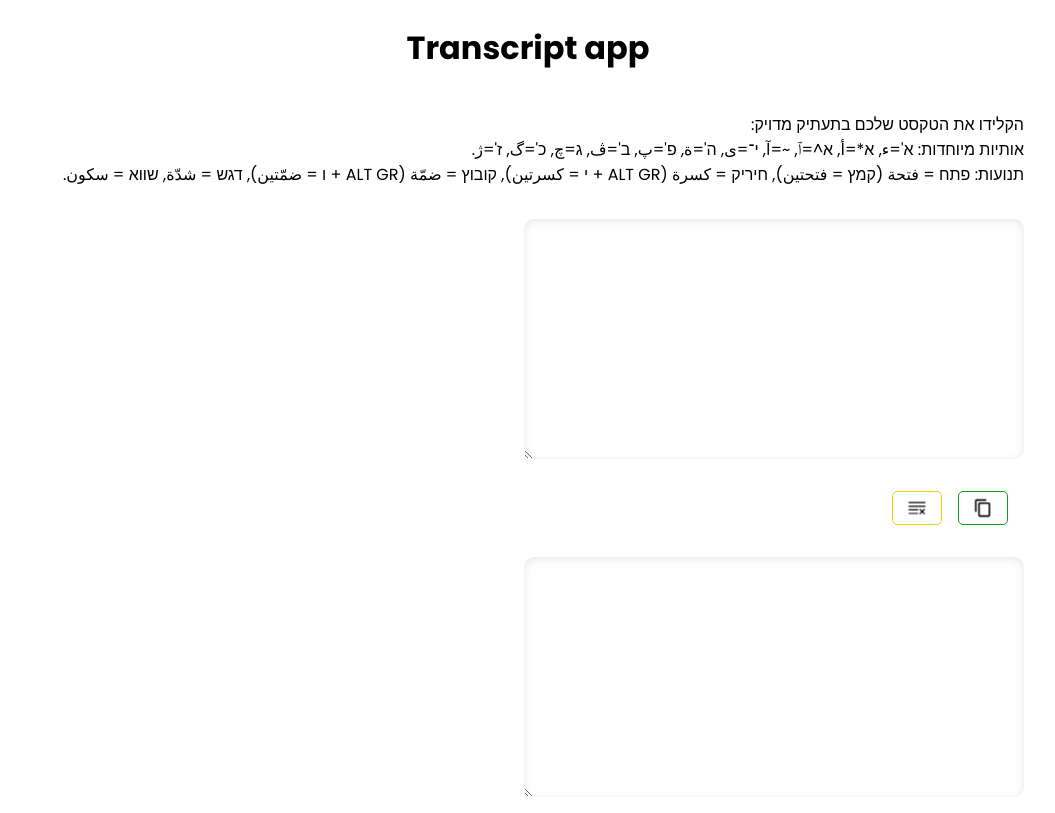
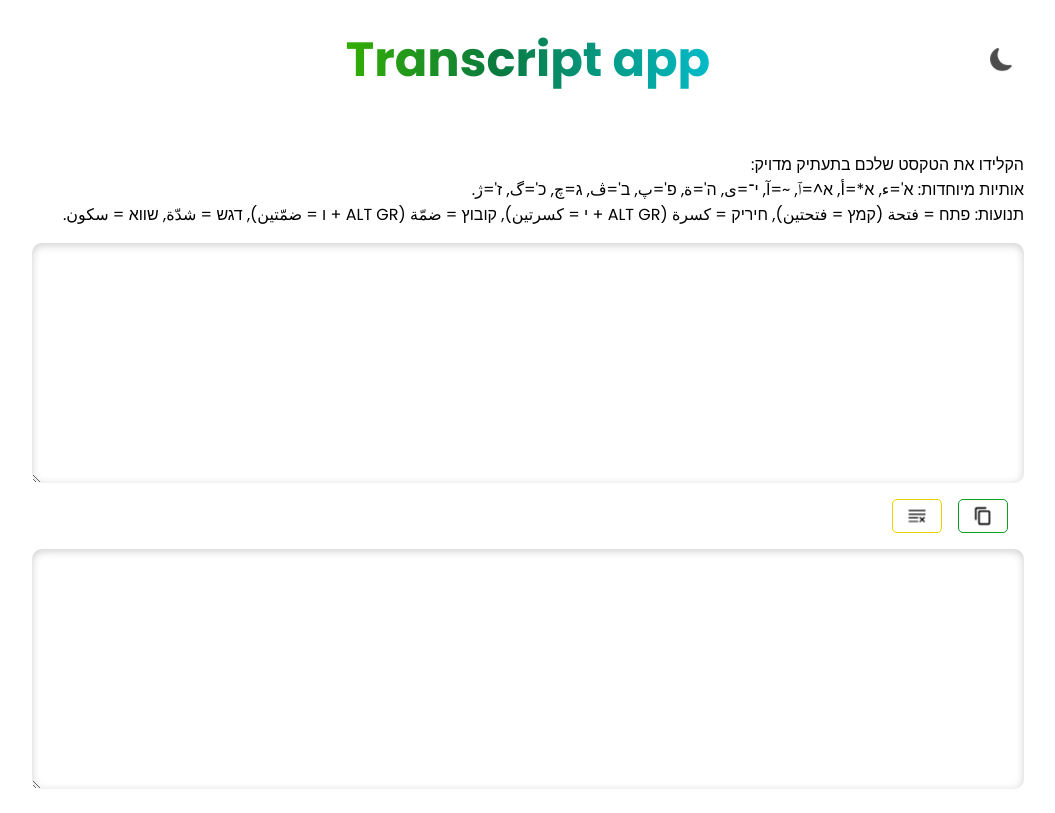
Before and after one commit to TomRossner/transcription-tool, a React (Create React App) app: page / in a window 1280 px wide. Shown: the whole page, without its empty margins (112-1167 px from the left). Built offline with nearby package versions, Linux system fonts and the light colour scheme.

Commit message:
Add dark mode and other fixes and updates

```diff
--- a/src/App.js
+++ b/src/App.js
@@ -1,14 +1,20 @@
+import { useContext } from 'react';
 import Header from './components/Header';
 import Input from './components/Input';
 import Output from './components/Output';
+import { TranscriptContext } from './context/TranscriptContext';
 import './styles/main.styles.scss';
 
 function App() {
+  const {theme} = useContext(TranscriptContext);
+
   return (
-    <div className='main-container'>
-      <Header/>
-      <Input/>
-      <Output/>
+    <div className={theme === "dark" ? 'main-container dark' : 'main-container'}>
+      <div className='inside-container'>
+        <Header/>
+        <Input/>
+        <Output/>
+      </div>
     </div>
   );
 }
--- a/src/components/Button.js
+++ b/src/components/Button.js
@@ -1,8 +1,10 @@
-import React from 'react';
+import React, { useContext } from 'react';
+import { TranscriptContext } from '../context/TranscriptContext';
 
 const Button = ({action, text, icon, color}) => {
+  const {theme} = useContext(TranscriptContext);
   return (
-    <button className={`button ${color}`} title={text} onClick={action}>
+    <button className={theme === "dark" ? `button dark ${color}` : `button ${color}`} title={text} onClick={action}>
       <span>{icon}</span>
     </button>
   )
--- a/src/components/Header.js
+++ b/src/components/Header.js
@@ -1,12 +1,26 @@
-import React from 'react';
+import React, { useContext } from 'react';
+import {BsMoonFill, BsFillSunFill} from "react-icons/bs";
+import { TranscriptContext } from '../context/TranscriptContext';
 
 const Header = () => {
+  const {theme, setTheme} = useContext(TranscriptContext);
+
+  const toggleTheme = () => {
+    if (theme === "dark") return setTheme("light");
+    else setTheme("dark");
+  }
+
   return (
     <div className='header'>
-        <h1>Transcript app</h1>
-        <p>הקלידו את הטקסט שלכם בתעתיק מדויק:</p>
-        <p>אותיות מיוחדות: א'=ء, א*=أ, א^=ٱ, ~=آ, י־=ى, ה'=ة, פ'=پ, ב'=ڤ, ג=چ, כ'=گ, ז'=ژ.</p>
-        <p>תנועות: פתח = فتحة (קמץ = فتحتين), חיריק = كسرة (ALT GR + י = كسرتين), קובוץ = ضمّة (ALT GR + ו = ضمّتين), דגש = شدّة, שווא = سكون.</p>
+        <div className='title-and-theme'>
+          <h1>Transcript app</h1>
+          <span onClick={toggleTheme} className={theme === "dark" ? "dark" : ""}>{theme === "dark" ? <BsFillSunFill className='icon'/> : <BsMoonFill className="icon" />}</span>
+        </div>
+        <div className={theme === "dark" ? 'header-text dark' : "header-text"}>
+          <p>הקלידו את הטקסט שלכם בתעתיק מדויק:</p>
+          <p>אותיות מיוחדות: א'=ء, א*=أ, א^=ٱ, ~=آ, י־=ى, ה'=ة, פ'=پ, ב'=ڤ, ג=چ, כ'=گ, ז'=ژ.</p>
+          <p>תנועות: פתח = فتحة (קמץ = فتحتين), חיריק = كسرة (ALT GR + י = كسرتين), קובוץ = ضمّة (ALT GR + ו = ضمّتين), דגש = شدّة, שווא = سكون.</p>
+        </div>
     </div>
   )
 }
--- a/src/components/Output.js
+++ b/src/components/Output.js
@@ -8,7 +8,7 @@ import {IoMdDoneAll} from "react-icons/io";
 import {IoWarningOutline} from "react-icons/io5";
 
 const Output = () => {
-  const {inputValue, resetInput} = useContext(TranscriptContext);
+  const {inputValue, resetInput, theme} = useContext(TranscriptContext);
   const [transcribedValue, setTranscribedValue] = useState();
   const textAreaRef = useRef();
   const [copied, setCopied] = useState(false);
@@ -46,9 +46,21 @@ const Output = () => {
     setWarning([]);
   }
 
+  const refreshWarning = () => {
+    const lettersInWarningButNotInInputValueAnymore = warning.map(letter => {
+      if (!inputValue.includes(letter)) return setWarning([...warning.filter(l => l !== letter)]);
+      else return letter;
+    })
+    return lettersInWarningButNotInInputValueAnymore;
+  }
+
   useEffect(() => {
-    if (!inputValue) return setTranscribedValue("");
+    if (!inputValue) {
+      refreshWarning();
+      return setTranscribedValue("");
+    }
     setTranscribedValue(transcribe(inputValue));
+    refreshWarning();
   }, [inputValue])
 
   useEffect(() => {
@@ -66,7 +78,7 @@ const Output = () => {
         <Button
           action={copyText}
           text={copied ? "Copied!" : "Copy"}
-          icon={copied ? <IoMdDoneAll className="icon"/> : <MdOutlineContentCopy className="icon"/>}
+          icon={copied ? <IoMdDoneAll className={copied ? "icon copied" : "icon"}/> : <MdOutlineContentCopy className="icon"/>}
           color="green"
         />
         <Button
@@ -79,7 +91,7 @@ const Output = () => {
       </div>
       {warning.length ? <div className='warning-container'>
         <IoWarningOutline className='icon'/>
-        <p className='warning'><span>{warning.join(", ")}</span> {warning.length > 1 ? "are not in the dictionary": "is not in the dictionary"}</p>
+        <p className={theme === "dark" ? 'warning dark' : "warning"}><span>{warning.join(", ")}</span> {warning.length > 1 ? "are not in the dictionary": "is not in the dictionary"}</p>
       </div> : null}
     </div>
     <textarea ref={textAreaRef} id='output' readOnly value={transcribedValue}/>
--- a/src/context/TranscriptContext.js
+++ b/src/context/TranscriptContext.js
@@ -5,16 +5,19 @@ export const TranscriptContext = createContext({
     setInputValue: () => {},
     outputValue: "",
     setOutputValue: () => {},
-    resetInput: () => {}
+    resetInput: () => {},
+    theme: "",
+    setTheme: () => {}
 })
 
 const TranscriptProvider = ({children}) => {
     const [inputValue, setInputValue] = useState("");
     const [outputValue, setOutputValue] = useState("");
+    const [theme, setTheme] = useState("");
 
     const resetInput = () => setInputValue("");
 
-    const value = {inputValue, setInputValue, resetInput, outputValue, setOutputValue};
+    const value = {inputValue, setInputValue, resetInput, outputValue, setOutputValue, theme, setTheme};
 
   return (
     <TranscriptContext.Provider value={value}>{children}</TranscriptContext.Provider>
--- a/src/styles/main.styles.scss
+++ b/src/styles/main.styles.scss
@@ -10,23 +10,95 @@ $yellow: rgb(235, 211, 1);
     font-family: Poppins, sans-serif;
 }
 
+body{
+    height: 100vh;
+    width: 100%;
+    color: rgb(255, 255, 255, 0.8);
+
+}
+
 .main-container{
+    width: 100%;
+    height: 100vh;
+    color: rgb(255, 255, 255, 0.8);
+    transition: background-color 0.2s;
+    user-select: none;
+
+    &.dark{
+        background-color: rgb(12, 12, 14);
+    }
+
+    .inside-container{
         width: 80%;
         height: 100%;
         margin: 0 auto;
         display: flex;
         flex-direction: column;
         padding: 1rem;
-    gap: 2rem;
+        gap: 1rem;
         direction: rtl;
 
         .header{
             text-align: center;
             width: 100%;
 
+            .title-and-theme{
+                display: flex;
+                gap: 1rem;
+                align-items: center;
+                justify-content: center;
+                direction: ltr;
+                margin-bottom: 3rem;
+                position: relative;
+
+                span{
+                    display: flex;
+                    align-items: center;
+                    justify-content: center;
+                    padding: 0.8em;
+                    border-radius: 50%;
+                    transition: background-color 0.1s;
+                    position: absolute;
+                    right: 0;
+
+                    &:hover, &:active{
+                        background-color: rgb(0, 0, 0, 0.15);
+                    }
+
+                    &.dark{
+
+                        &:hover, &:active{
+                            background-color: rgb(255, 255, 255, 0.15);
+                        }
+                        .icon{
+                            color: white;
+                        }
+                    }
+
+                    .icon{
+                        font-size: 1.2rem;
+                        color: rgb(0, 0, 0, 0.7);
+                        animation: fadeIn 0.2s forwards;
+                    }
+                }
+
                 h1{
                     padding: 0.5rem;
-            margin-bottom: 2rem;
+                    background: linear-gradient(90deg, rgba(54,177,0,1) 0%, rgba(9,121,63,1) 35%, rgba(0,212,255,1) 100%);
+                    background-size: 120%;
+                    -webkit-background-clip: text;
+                    -webkit-text-fill-color: transparent;
+                    width: fit-content;
+                    direction: ltr;
+                    font-size: 3rem;
+                }
+            }
+
+            .header-text{
+                color: black;
+
+                &.dark{
+                    color: rgb(255, 255, 255, 0.8);
                 }
 
                 p{
@@ -36,10 +108,11 @@ $yellow: rgb(235, 211, 1);
                 }
             }
         }
+    }
 
     textarea{
         min-width: 500px;
-    max-width: 500px;
+        max-width: 100%;
         min-height: 30vh;
         max-height: 30vh;
         border-radius: 10px;
@@ -48,8 +121,9 @@ textarea{
         font-size: 1.2rem;
         font-weight: 400;
         text-align: right;
+        background-color: rgb(255, 255, 255, 0.92);
         direction: rtl;
-    box-shadow: inset 0 2px 8px rgb(0, 0, 0, 0.1);
+        box-shadow: inset 0 2px 8px rgb(0, 0, 0, 0.2);
         border: none;
         transition: scale 0.2s, box-shadow 0.2s;
 
@@ -101,6 +175,14 @@ textarea{
                     color: black;
                     font-weight: 500;
                 }
+
+                &.dark{
+                    color: rgb(255, 255, 255, 0.5);
+
+                    span{
+                        color: white;
+                    }
+                }
             }
         }
 
@@ -117,24 +199,36 @@ textarea{
         width: fit-content;
         padding: 0.5em 1em;
         font-size: 1rem;
-    background-color: rgb(255, 255, 255);
+        background-color: rgb(255, 255, 255, 0.1);
         border-radius: 5px;
-    transition: background-color 0.05s, color 0.05s, scale 0.15s;
+        transition: background-color 0.1s, color 0.1s, scale 0.15s;
         display: flex;
         gap: 0.5em;
         align-items: center;
         direction: ltr;
         cursor: pointer;
+        color: black;
+
+        &.dark{
+            color:black;
+
+            span{
+                .icon{
+                    color: white;
+                }
+            }
+        }
 
         &:hover{
             background-color: rgb(4, 161, 25);
-        color: white;
 
             &.green{
                 background-color: $green;
+                background: linear-gradient(0deg, rgba(1,191,1,1) 31%, rgba(9,121,63,1) 100%);
             }
             &.yellow{
                 background-color: $yellow;
+                background: linear-gradient(0deg, rgba(239,240,59,1) 31%, rgba(240,194,5,1) 100%);
             }
         }
 
@@ -156,9 +250,22 @@ textarea{
 
             .icon{
                 animation: fadeIn 0.25s forwards;
+                transition: color 0.1s, background-color 0.1s;
+
+                &.copied{
+                    color: rgb(66, 248, 91);
+
+                    &:hover{
+                        background: transparent;
+                        color: white;
                     }
                 }
             }
+        }
+    }
+}
+
+
 
 @media screen and (max-width: 700px) {
 
```
Lines whose indentation alone changed are shown as unchanged.
